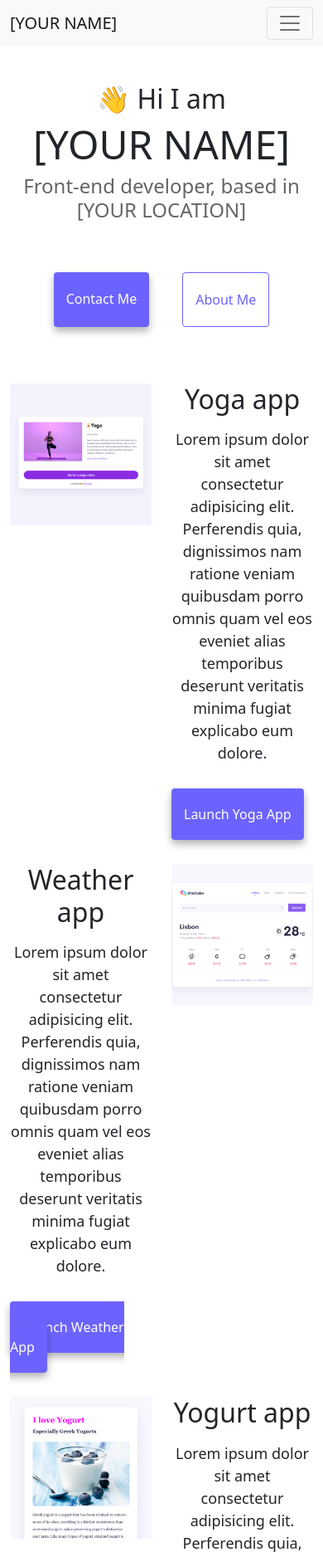
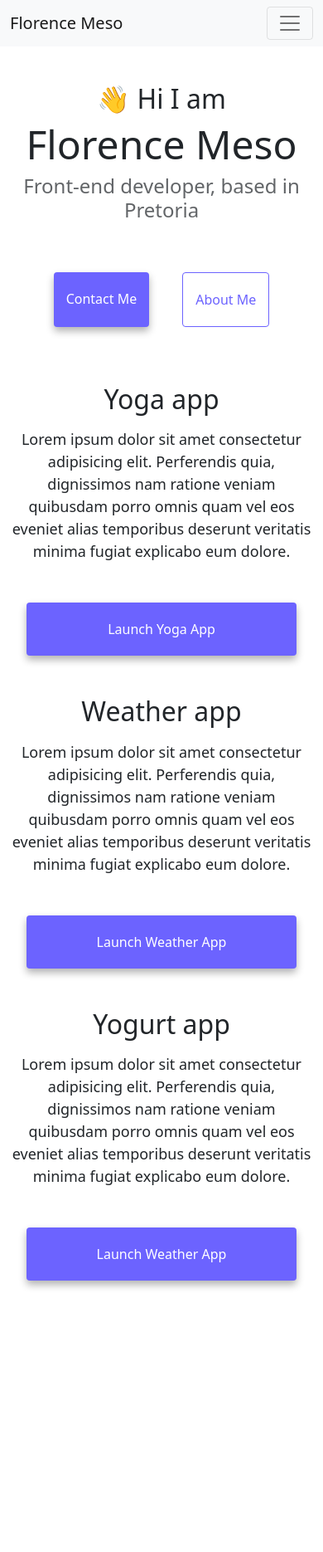
Before and after one commit to florence-dev/project-Project, a website: page index.html in a window 390 px wide. Shown: the top 1870 px of the page at 83% size. After the commit the page ends 1643 px from the top, so only its background shows below. Drawn offline with nearby package versions, Linux system fonts and the light colour scheme.

Commit message:
Updated index.html

```diff
--- a/index.html
+++ b/index.html
@@ -2,11 +2,10 @@
 <html lang="en">
   <head>
     <meta charset="UTF-8" />
+    <meta name="description" content="Meso Florence is a front-end developer based in south africa"/>
     <meta http-equiv="X-UA-Compatible" content="IE=edge">
-    <meta name="description" content="Meso Florence is a front-end developer based in south africa"/>
+
     <meta name="viewport" content="width=device-width, initial-scale=1.0" />
-    <title>Florence Meso</title>
-    <link rel="stylesheet" href="/style.css">
     <link
     href="https://cdn.jsdelivr.net/npm/bootstrap@5.0.0-beta2/dist/css/bootstrap.min.css"
     rel="stylesheet"
@@ -19,11 +18,15 @@
     crossorigin="anonymous"
   ></script>
   <link rel="stylesheet" href="style.css" />
+    <title>Florence Meso</title>
+
+
+
   </head>
   <body>
     <nav class="navbar navbar-expand-lg navbar-light bg-light fixed-top">
       <div class="container">
-        <a class="navbar-brand" href="index.html">[YOUR NAME]</a>
+        <a class="navbar-brand" href="index.html" title="Homepage">Florence Meso</a>
         <button
           class="navbar-toggler"
           type="button"
@@ -38,33 +41,33 @@
         <div class="collapse navbar-collapse" id="navbarNav">
           <ul class="navbar-nav">
             <li class="nav-item">
-              <a class="nav-link active" aria-current="page" href="index.html"
+              <a class="nav-link active" aria-current="page" href="index.html"title="Homepage"
                 >Home</a
               >
             </li>
             <li class="nav-item">
-              <a class="nav-link" href="about.html">About me</a>
+              <a class="nav-link" href="about.html"title="About Florence Meso">About me</a>
             </li>
             <li class="nav-item">
-              <a class="nav-link" href="about.html#contact">Contact me</a>
+              <a class="nav-link" href="about.html#contact" title="Contact Florence Meso">Contact me</a>
             </li>
           </ul>
         </div>
       </div>
     </nav>
     <h2 class="text-center">👋 Hi I am</h2>
-    <h1 class="text-center">[YOUR NAME]</h1>
-    <h3 class="text-center">Front-end developer, based in [YOUR LOCATION]</h3>
+    <h1 class="text-center">Florence Meso</h1>
+    <h3 class="text-center">Front-end developer, based in Pretoria</h3>
     <div class="navigation-links mb-5">
-      <a href="about.html#contact" class="primary-link">Contact me</a>
-      <a href="about.html" class="secondary-link">About me</a>
+      <a href="about.html#contact" class="primary-link" title="Contact Florence Meso">Contact me </a>
+      <a href="about.html" class="secondary-link" title="About Meso Florence">About me</a>
     </div>
     <div class="container">
       <div class="row">
-        <div class="col-6">
-          <img src="images/yoga.png" class="img-fluid rounded" />
+        <div class="col-sm-6">
+          <img src="images/yoga.png" alt="Yoga project"class="img-fluid rounded d-none d-sm-block" />
         </div>
-        <div class="col-6">
+        <div class="col-sm-6">
           <h2 class="mb-3">Yoga app</h2>
           <p>
             Lorem ipsum dolor sit amet consectetur adipisicing elit. Perferendis
@@ -73,12 +76,12 @@
             explicabo eum dolore.
           </p>
           <div class="mt-5">
-            <a href="#" class="primary-link">Launch Yoga App</a>
+            <a href="#" class="primary-link project-link"title="Yoga project">Launch Yoga App</a>
           </div>
         </div>
       </div>
       <div class="row mt-5">
-        <div class="col-6">
+        <div class="col-sm-6">
           <h2 class="mb-3">Weather app</h2>
           <p>
             Lorem ipsum dolor sit amet consectetur adipisicing elit. Perferendis
@@ -87,18 +90,18 @@
             explicabo eum dolore.
           </p>
           <div class="mt-5">
-            <a href="#" class="primary-link">Launch Weather App</a>
+            <a href="#" class="primary-link project-link" title="weather project">Launch Weather App</a>
           </div>
         </div>
-        <div class="col-6">
-          <img src="images/weather.png" class="img-fluid rounded" />
+        <div class="col-sm-6">
+          <img src="images/weather.png" class="img-fluid rounded d-none d-sm-block"alt="Weather project" />
         </div>
       </div>
       <div class="row mt-5">
-        <div class="col-6">
-          <img src="images/yogurt.png" class="img-fluid rounded" />
+        <div class="col-sm-6">
+          <img src="images/yogurt.png" class="img-fluid rounded d-none d-sm-block"alt="Yogurt project" />
         </div>
-        <div class="col-6">
+        <div class="col-sm-6">
           <h2 class="mb-3">Yogurt app</h2>
           <p>
             Lorem ipsum dolor sit amet consectetur adipisicing elit. Perferendis
@@ -107,7 +110,7 @@
             explicabo eum dolore.
           </p>
           <div class="mt-5">
-            <a href="#" class="primary-link">Launch Weather App</a>
+            <a href="#" class="primary-link project-link" title="Weather project">Launch Weather App</a>
           </div>
         </div>
       </div>
```
Lines whose indentation alone changed are shown as unchanged.
